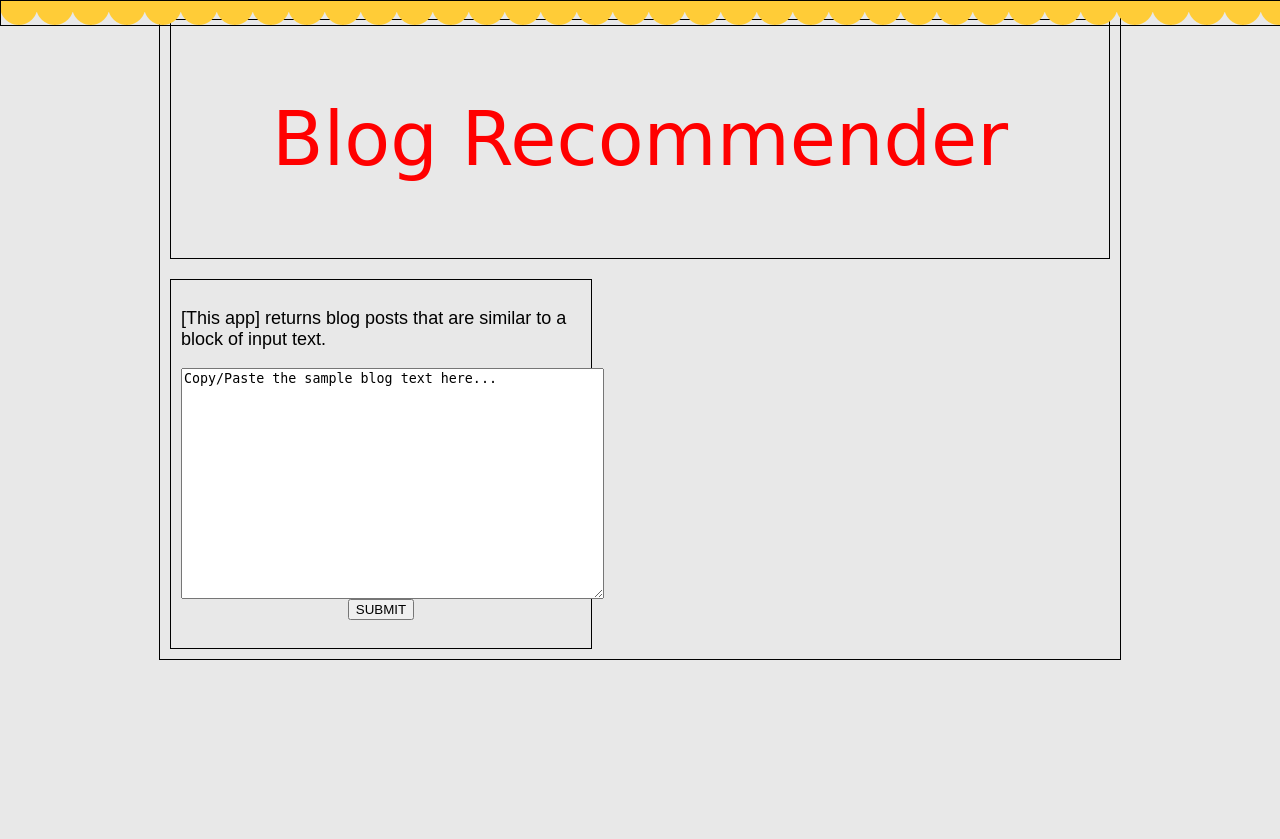
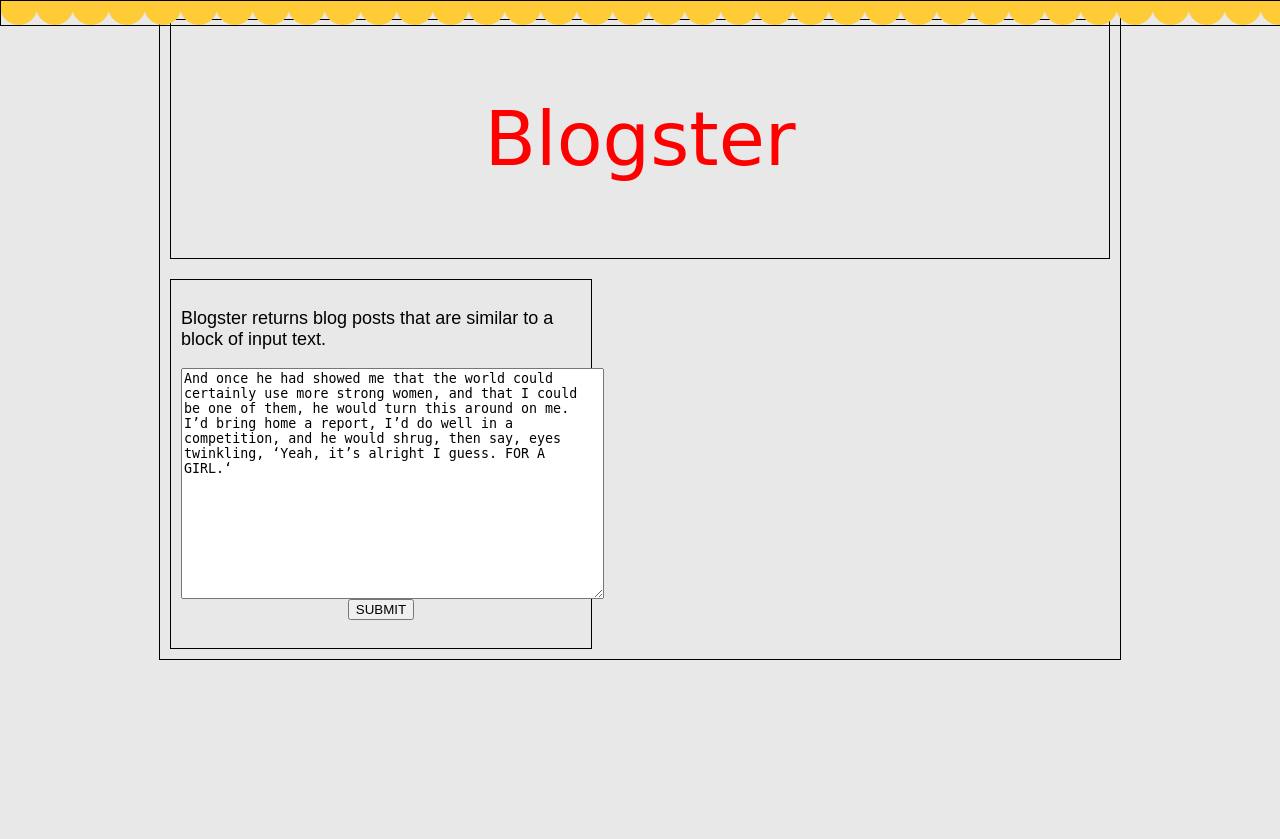
Before and after one commit to micaswyers/HackbrightProject, a Flask app: page / in a window 1280 px wide. Shown: the top 839 px of the page. Run offline with Flask 2, Linux system fonts and the light colour scheme; some libraries are stand-ins or nearby versions.

Commit message:
End of day commit

```diff
--- a/app.py
+++ b/app.py
@@ -5,8 +5,6 @@ import json
 import parse
 from scipy.spatial.distance import euclidean
 app = Flask(__name__) #What does this do?
-# app.config.from_pyfile(config.py)
-db = SQLAlchemy(app)
 
 @app.route("/")
 def index():
--- a/parse.py
+++ b/parse.py
@@ -3,8 +3,8 @@ from bs4 import BeautifulSoup
 SENTENCE_SPLITTER = re.compile(r"([\.\?!]+)").finditer
 WORD_SPLITTER = re.compile(r"(\w+)").finditer
 
-def count_i(words):  #use Postgres full-text search
-    first_person_singular_pronouns = ["I", "I'm", u"I\u2019m", "I've", u"I\u2019ve", "I'll", u"I\u2019ll", "I'd", u"I\u2019d", "Me", "i", "i'm", u"i\u2019m", "i've", u"i\u2019ve", "i'll", u"i\u2019ll", "i'd", u"i\u2019d", "me"] #Me + punctuation?
+def count_i(words):  #use Postgres full-text search?
+    first_person_singular_pronouns = ["I", "I'm", u"I\u2019m", "I've", u"I\u2019ve", "I'll", u"I\u2019ll", "I'd", u"I\u2019d", "Me", "i", "i'm", u"i\u2019m", "i've", u"i\u2019ve", "i'll", u"i\u2019ll", "i'd", u"i\u2019d", "me"]
     total = 0
     for pronoun in first_person_singular_pronouns:
         total += words.get(pronoun, 0)
--- a/templates/main.html
+++ b/templates/main.html
@@ -1,20 +1,20 @@
 <html>
     <head>
-        <meta charset="UTF-8">
-        <link rel="stylesheet" type="text/css" href="static/css/main.css">
-        <title>HB Project [Title TBD]</title>
+
+        <link rel="stylesheet" type="text/css" href="../static/css/main.css">
+        <title>Blogster</title>
     </head>
 
     <body>
         <div id="top_border" class="container"></div>
         <div id="" class="container main">
             <div id="heading" class="container">
-                <p>Blog Recommender</p>
+                <p>Blogster</p>
             </div>
             <div id="sample_input" class="container box">
-                <p id="description">[This app] returns blog posts that are similar to a block of input text.</p>
-                <p><textarea id="text_area_sample" cols="50" rows="15">Copy/Paste the sample blog text here...</textarea>
-                <br><button id="submit" value="Submit">SUBMIT</button></p>
+                <p id="description">Blogster returns blog posts that are similar to a block of input text.</p>
+                <p><textarea id="text_area_sample" cols="50" rows="15">And once he had showed me that the world could certainly use more strong women, and that I could be one of them, he would turn this around on me. I’d bring home a report, I’d do well in a competition, and he would shrug, then say, eyes twinkling, ‘Yeah, it’s alright I guess. FOR A GIRL.‘</textarea>
+                <br><button id="submit" class="btn btn-primary" value="Submit">SUBMIT</button></p>
             </div>
             <div id="search_results" class="container box">
                 <img src="../static/images/loading.gif" width="200px">
--- a/templates/master.html
+++ b/templates/master.html
@@ -1,7 +1,7 @@
 <html>
     <head>
         <meta charset="UTF-8">
-        <link rel="stylesheet" type="text/css" href="static/css/main.css">
+        <link rel="stylesheet" type="text/css" href="../static/css/main.css">
         <title>HB Project [Title TBD]</title>
     </head>
 
```
